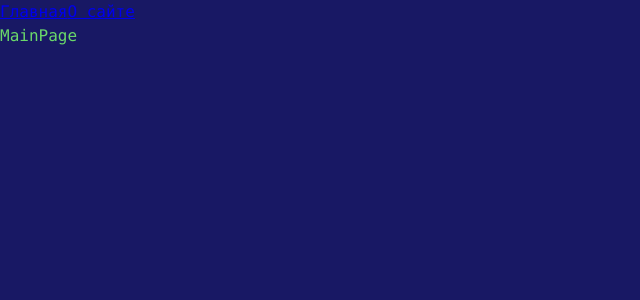
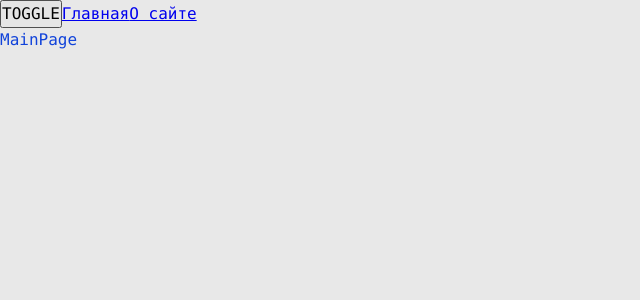
Before and after one commit to MonikiDi/-learning-webpack-react, a React app: page / in a window 1280 px wide. Shown: the top 300 px of the page, without its empty margins (0-640 px from the left). Built offline with nearby package versions, Linux system fonts and the light colour scheme.

Commit message:
implemented a theme switching function

```diff
--- a/src/App.tsx
+++ b/src/App.tsx
@@ -1,12 +1,16 @@
+import { Suspense} from "react";
 import { Route, Routes, Link } from "react-router-dom";
+import "./styles/index.scss";
 import { AboutPageAsync } from "./pages/AboutPage/AboutPage.async";
 import { MainPageAsync } from "./pages/MainPage/MainPage.async";
-import { Suspense } from "react";
-import "./styles/index.scss";
+import { useTheme } from './theme/useTheme';
 
 const App = () => {
+  const { theme, toggleTheme } = useTheme();
+
   return (
-    <div className="app dark">
+    <div className={`app ${theme}`}>
+      <button onClick={toggleTheme}>TOGGLE</button>
       <Link to={"/"}>Главная</Link>
       <Link to={"/about"}>О сайте</Link>
       <Suspense fallback={<div>Loading...</div>}>
--- a/src/index.tsx
+++ b/src/index.tsx
@@ -1,10 +1,13 @@
 import { render } from "react-dom";
 import App from "./App";
 import { BrowserRouter } from "react-router-dom";
+import ThemeProvider from "./theme/ThemeProvider";
 
 render(
   <BrowserRouter>
-    <App />
+    <ThemeProvider>
+      <App />
+    </ThemeProvider>
   </BrowserRouter>,
   document.getElementById("root")
 );
--- /dev/null
+++ b/src/theme/ThemeContext.ts
@@ -0,0 +1,15 @@
+import {createContext} from "react";
+
+export enum Theme {
+    LIGHT = 'light',
+    DARK = 'dark'
+}
+
+export interface ThemeContextProps {
+    theme?: Theme;
+    setTheme?: (theme: Theme) => void
+}
+
+export const ThemeContext = createContext<ThemeContextProps>({})
+
+export const LOCAL_STORAGE_THEME_KEY = 'theme';
--- /dev/null
+++ b/src/theme/ThemeProvider.tsx
@@ -0,0 +1,21 @@
+import React, {FC, useMemo, useState} from 'react';
+import {LOCAL_STORAGE_THEME_KEY, Theme, ThemeContext} from './ThemeContext';
+
+const defaultTheme = localStorage.getItem(LOCAL_STORAGE_THEME_KEY) as Theme || Theme.LIGHT;
+
+const ThemeProvider: FC = ({children}) => {
+    const [theme, setTheme] = useState<Theme>(defaultTheme);
+
+    const defaultProps = useMemo(() => ({
+        theme: theme,
+        setTheme: setTheme,
+    }), [theme])
+
+    return (
+        <ThemeContext.Provider value={defaultProps}>
+            {children}
+        </ThemeContext.Provider>
+    );
+};
+
+export default ThemeProvider;
--- /dev/null
+++ b/src/theme/useTheme.ts
@@ -0,0 +1,22 @@
+import {LOCAL_STORAGE_THEME_KEY, Theme, ThemeContext} from "./ThemeContext";
+import {useContext} from "react";
+
+interface UseThemeResult {
+    toggleTheme: () => void;
+    theme: Theme;
+}
+
+export function useTheme(): UseThemeResult {
+    const {theme, setTheme} = useContext(ThemeContext);
+
+    const toggleTheme = () => {
+        const newTheme = theme === Theme.DARK ? Theme.LIGHT : Theme.DARK
+        setTheme(newTheme);
+        localStorage.setItem(LOCAL_STORAGE_THEME_KEY, newTheme);
+    }
+
+    return {
+        theme,
+        toggleTheme,
+    }
+}
```
